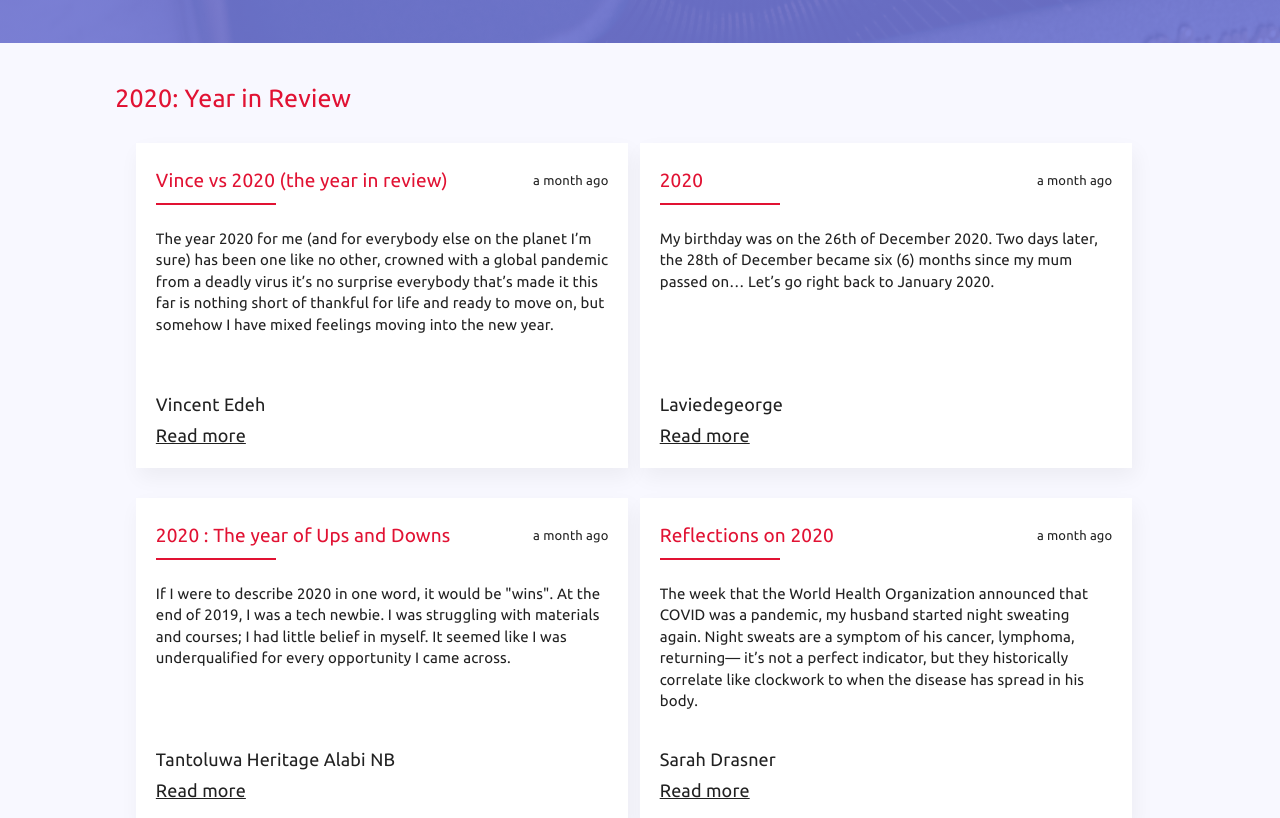
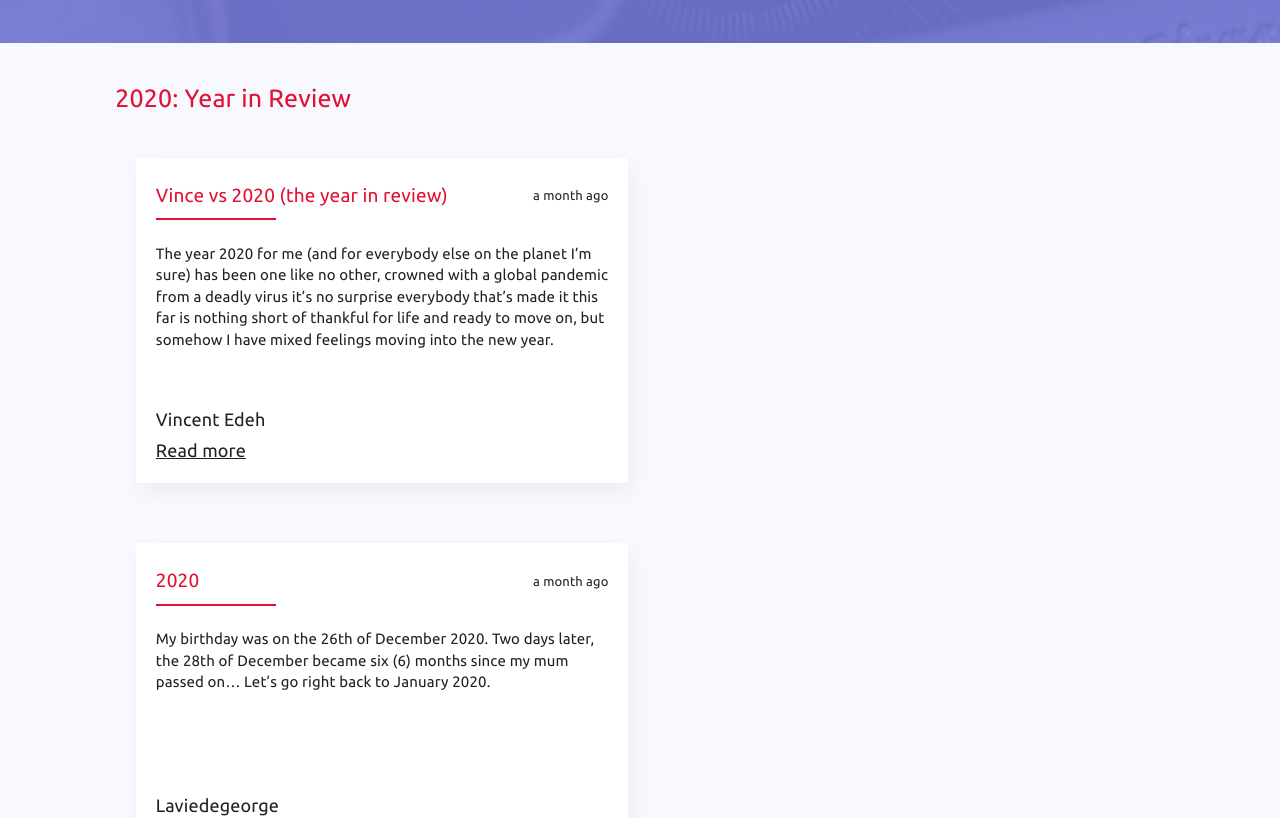
Before and after one commit to kaf-lamed-beyt/year-in-review, a Next.js app: page / in a window 1280 px wide. Shown: the part 600-1418 px from the top of the page. Built offline with nearby package versions, Linux system fonts and the light colour scheme.

Commit message:
fix date wrap

```diff
--- a/components/card/style/card.module.scss
+++ b/components/card/style/card.module.scss
@@ -6,7 +6,7 @@
   &:hover {
     transform: scale(1.01);
     cursor: pointer;
-    transition: all .3s ease-in;
+    transition: all 0.3s ease-in;
   }
 }
 @media only screen and (max-width: 768px) {
--- a/src/container/content/index.js
+++ b/src/container/content/index.js
@@ -13,7 +13,7 @@ const Content = () => {
           <div className={contentStyle.cardZone}>
             {articles.map((article, index) => {
               return (
-                <Grid item xs={12} md={6} key={index}>
+                <Grid item xs={12} key={index}>
                   <Card>
                     <div className={contentStyle.details}>
                       <div className={contentStyle.latter}>
--- a/src/container/content/style/content.module.scss
+++ b/src/container/content/style/content.module.scss
@@ -32,6 +32,7 @@
   & span {
     font-size: 13px;
     padding: 3% 0;
+    white-space: nowrap;
   }
   .projBody {
     height: 160px;
```
Also changed, not shown: 1 other file (tests, documents, lock files or other folders).
